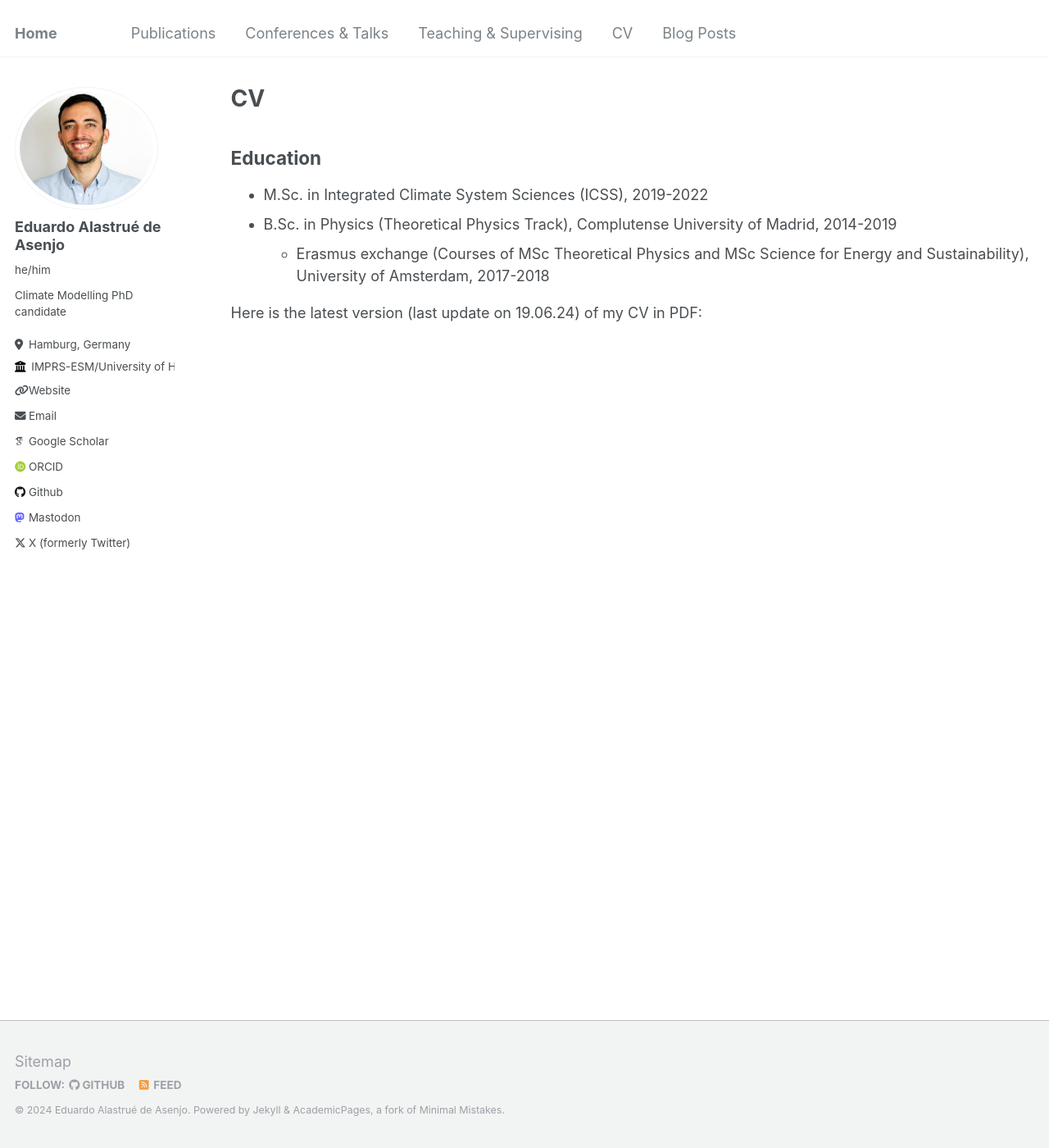
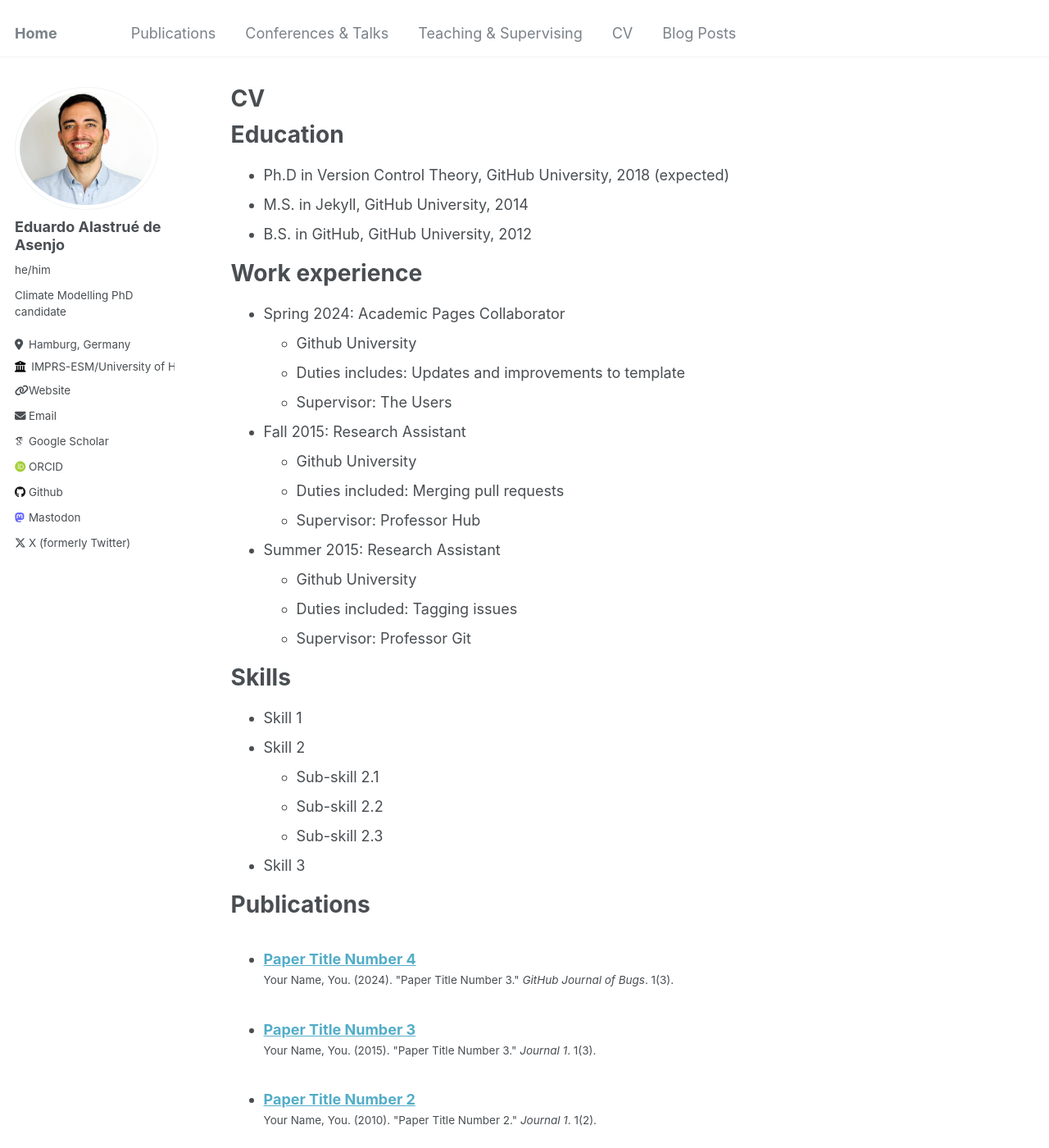
Before and after one commit to edualas/edualas.github.io, a Jekyll site: the page built from _pages/cv.md, in a window 1280 px wide and 1400 px high. Shown: the whole window at 82% size. Built offline with Jekyll 4.4.1, drawn with Linux system fonts in a browser that asks for light colours; some web fonts are replaced; a file with an impossible date is left out; some of the changed text lies outside the part shown.

Commit message:
Update cv.md

```diff
--- a/_pages/cv.md
+++ b/_pages/cv.md
@@ -7,10 +7,58 @@ redirect_from:
   - /resume
 ---
 
-## Education
+{% include base_path %}
 
-* M.Sc. in Integrated Climate System Sciences (ICSS), 2019-2022
-* B.Sc. in Physics (Theoretical Physics Track), Complutense University of Madrid, 2014-2019
-  * Erasmus exchange (Courses of MSc Theoretical Physics and MSc Science for Energy and Sustainability), University of Amsterdam, 2017-2018
+Education
+======
+* Ph.D in Version Control Theory, GitHub University, 2018 (expected)
+* M.S. in Jekyll, GitHub University, 2014
+* B.S. in GitHub, GitHub University, 2012
 
-Here is the latest version (last update on 19.06.24) of my CV in PDF:
+Work experience
+======
+* Spring 2024: Academic Pages Collaborator
+  * Github University
+  * Duties includes: Updates and improvements to template
+  * Supervisor: The Users
+
+* Fall 2015: Research Assistant
+  * Github University
+  * Duties included: Merging pull requests
+  * Supervisor: Professor Hub
+
+* Summer 2015: Research Assistant
+  * Github University
+  * Duties included: Tagging issues
+  * Supervisor: Professor Git
+
+Skills
+======
+* Skill 1
+* Skill 2
+  * Sub-skill 2.1
+  * Sub-skill 2.2
+  * Sub-skill 2.3
+* Skill 3
+
+Publications
+======
+  <ul>{% for post in site.publications reversed %}
+    {% include archive-single-cv.html %}
+  {% endfor %}</ul>
+
+Talks
+======
+  <ul>{% for post in site.talks reversed %}
+    {% include archive-single-talk-cv.html  %}
+  {% endfor %}</ul>
+
+Teaching
+======
+  <ul>{% for post in site.teaching reversed %}
+    {% include archive-single-cv.html %}
+  {% endfor %}</ul>
+
+Service and leadership
+======
+* Currently signed in to 43 different slack teams
```
